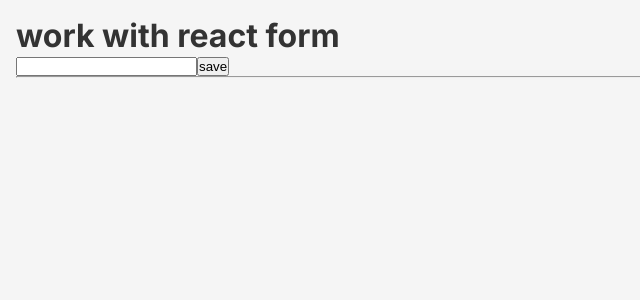
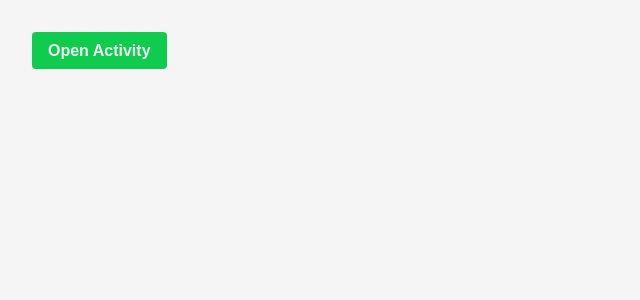
Before and after one commit to BrownEdgar/react_beginner, a React (Vite) app: page / in a window 1280 px wide. Shown: the top 300 px of the page, without its empty margins (0-640 px from the left). Built offline with nearby package versions, Linux system fonts and the light colour scheme.

Commit message:
add Activity component with toggle functionality

```diff
--- /dev/null
+++ b/src/example/19_activity/App.jsx
@@ -0,0 +1,23 @@
+import { Activity, useState } from 'react';
+
+
+function Child() {
+
+  return <div>
+    <h1>Child Component</h1>
+  </div>;
+}
+
+
+function App() {
+  const [isOpen, setIsOpen] = useState(false);
+
+  return <div>
+    <Activity mode={isOpen ? "visible" : "hidden"}>
+      <Child />
+    </Activity>
+    <button onClick={() => setIsOpen(!isOpen)}>Open Activity</button>
+  </div >;
+}
+
+export default App;
--- a/src/main.jsx
+++ b/src/main.jsx
@@ -1,6 +1,6 @@
 import { createRoot } from 'react-dom/client'
 import './index.css'
-import App from './example/Forns/App.jsx'
+import App from './example/19_activity/App.jsx'
 
 createRoot(document.getElementById('root')).render(
   <App />
```
